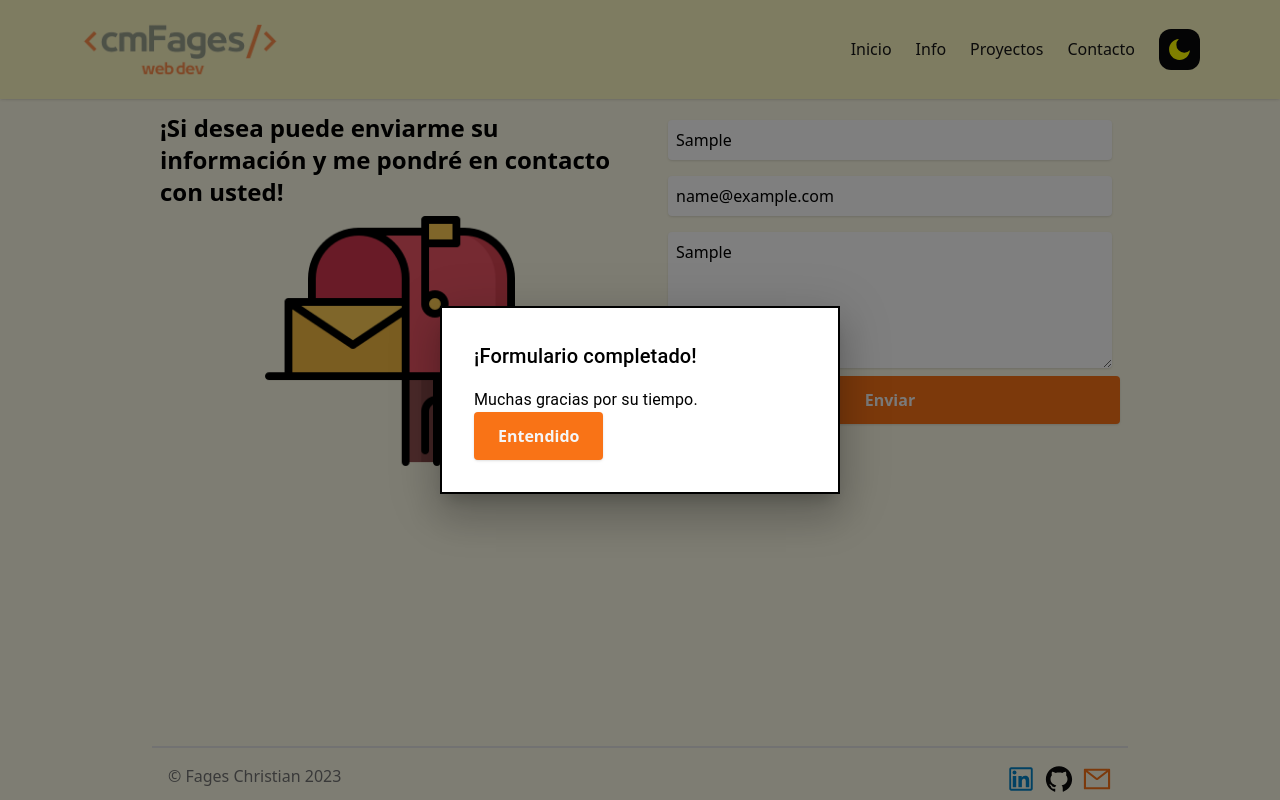
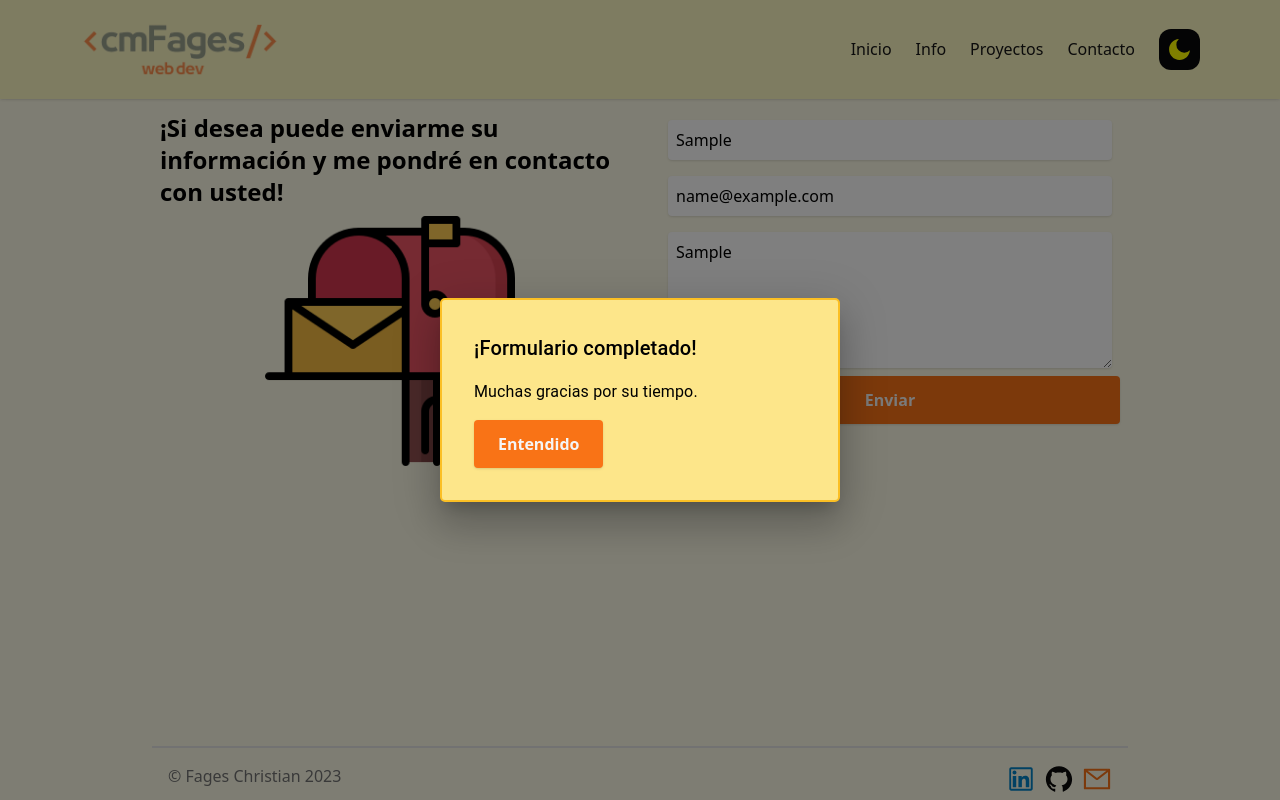
Before and after one commit to cmfages/Nextjs.Portfolio, a Next.js app: page / in a window 1280 px wide. Both pictures are taken after typing "Sample", "name@example.com", "Sample" into the empty fields and a click on the button "Enviar". Shown: the part 4048-4848 px from the top of the page. Built offline with nearby package versions, Linux system fonts and the light colour scheme; no server answers.

Commit message:
updating modal

```diff
--- a/components/FormSection.tsx
+++ b/components/FormSection.tsx
@@ -28,8 +28,9 @@ const FormSection = () => {
     left: '50%',
     transform: 'translate(-50%, -50%)',
     width: 400,
-    bgcolor: 'background.paper',
-    border: '2px solid #000',
+    bgcolor: '#fde68a',
+    border: '2px solid #fbbf24',
+    borderRadius: '5px',
     boxShadow: 24,
     p: 4,
   };
@@ -120,7 +121,6 @@ const FormSection = () => {
               </button>
             </form>
 
-
             <Modal
               open={open}
               onClose={handleClose}
@@ -136,7 +136,7 @@ const FormSection = () => {
                   Muchas gracias por su tiempo.
                 </Typography>
                 <button
-                  className='text-neutral-100 font-semibold px-6 py-3 bg-orange-500 rounded shadow hover:bg-orange-600'
+                  className='flex justify-center text-neutral-100 font-semibold px-6 py-3 mt-4 bg-orange-500 rounded shadow hover:bg-orange-600'
                   onClick={handleClose}
                 >
                   Entendido
```
